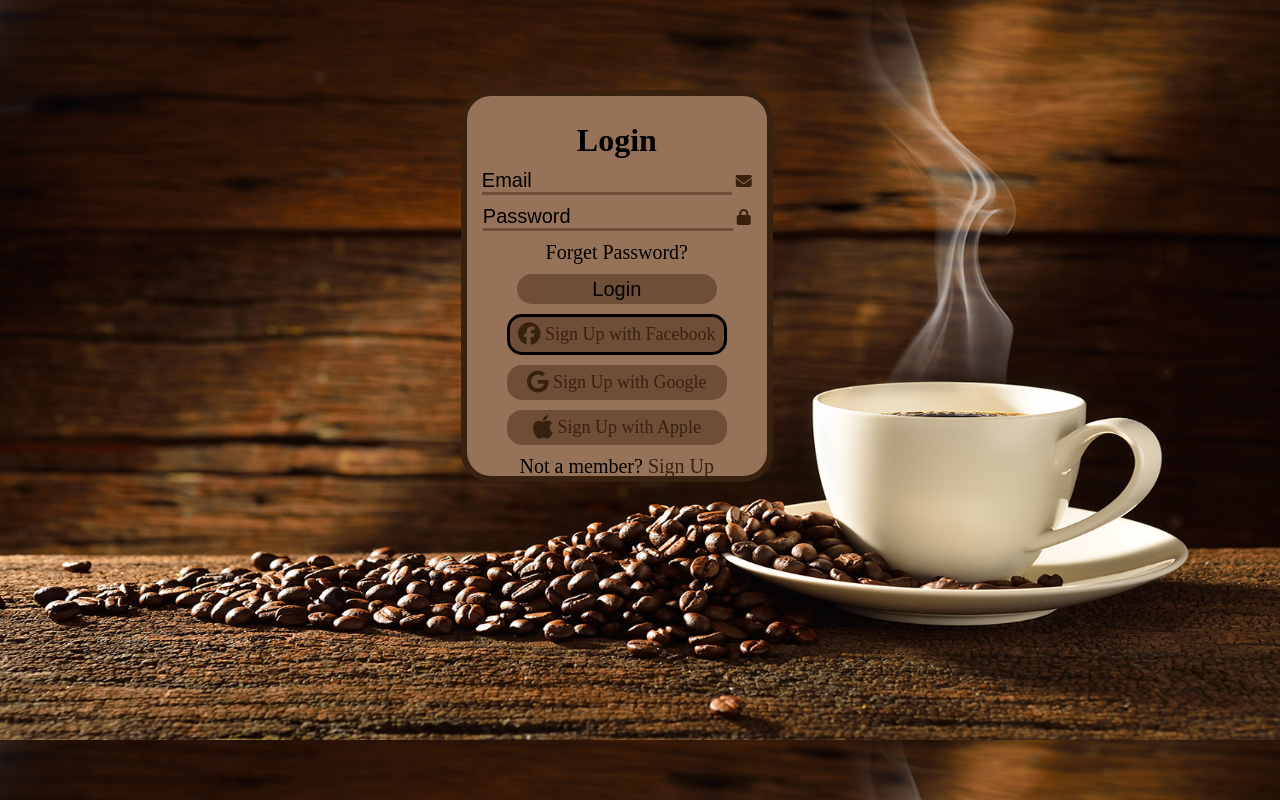
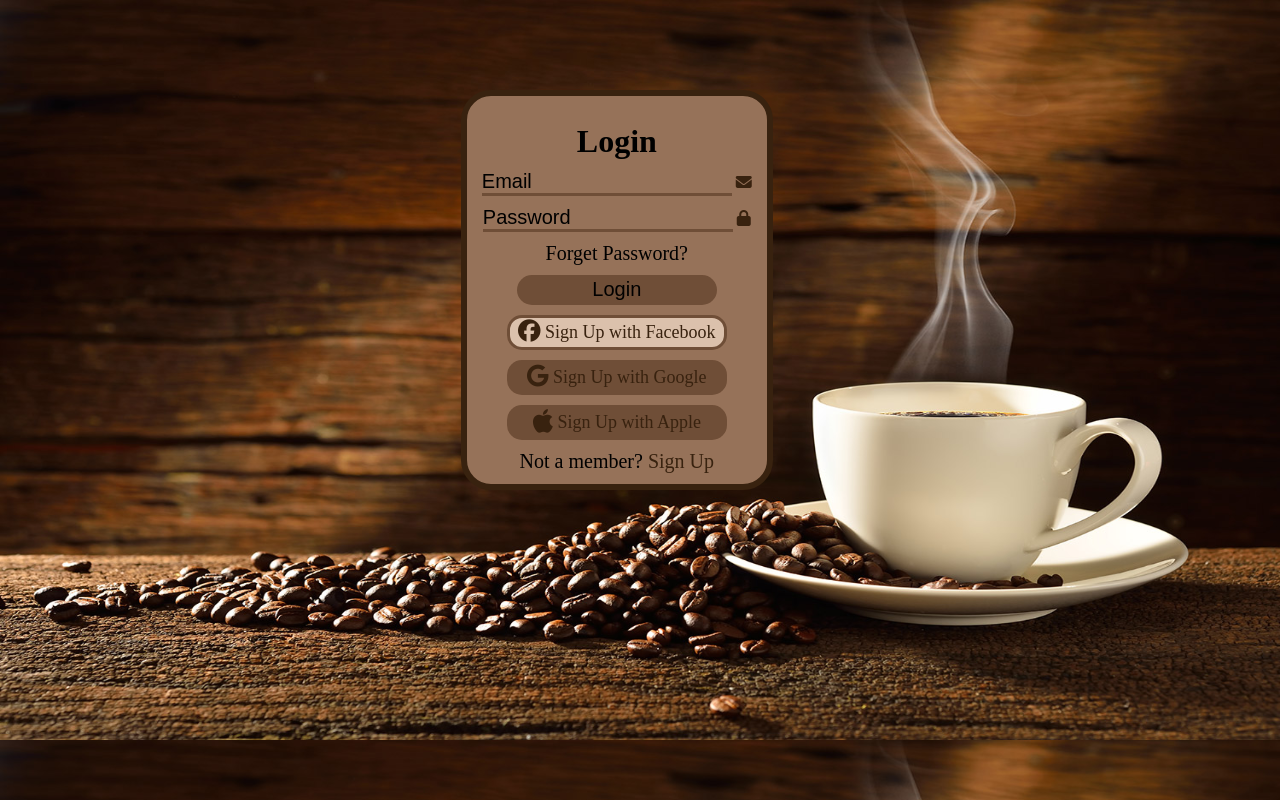
Before and after one commit to gautam-manish/Login_Signup, a plain HTML site: page index.html in a window 1280 px wide. In both pictures the pointer is over the element "Sign Up with Facebook". Drawn offline with Linux system fonts and the light colour scheme.

Commit message:
Added some CSS on Login Page

```diff
--- a/style.css
+++ b/style.css
@@ -9,7 +9,7 @@ body{
 }
 .container{
     width: 300px;
-    height: 380px;
+    height: 388px;
     text-align: center;
     color: black;
     background-color: #967259;
@@ -75,5 +75,12 @@ a{
     border-radius: 15px;
 }
 .link p:hover{
-    border: solid black;
+    border: 3px solid #6F4E37;
+    font-size: 18px;
+    padding: 4px;
+    margin-left: 40px;
+    margin-right: 40px;
+    border-radius: 15px;
+    background-color: #dbc1ac;
+
 }
```
